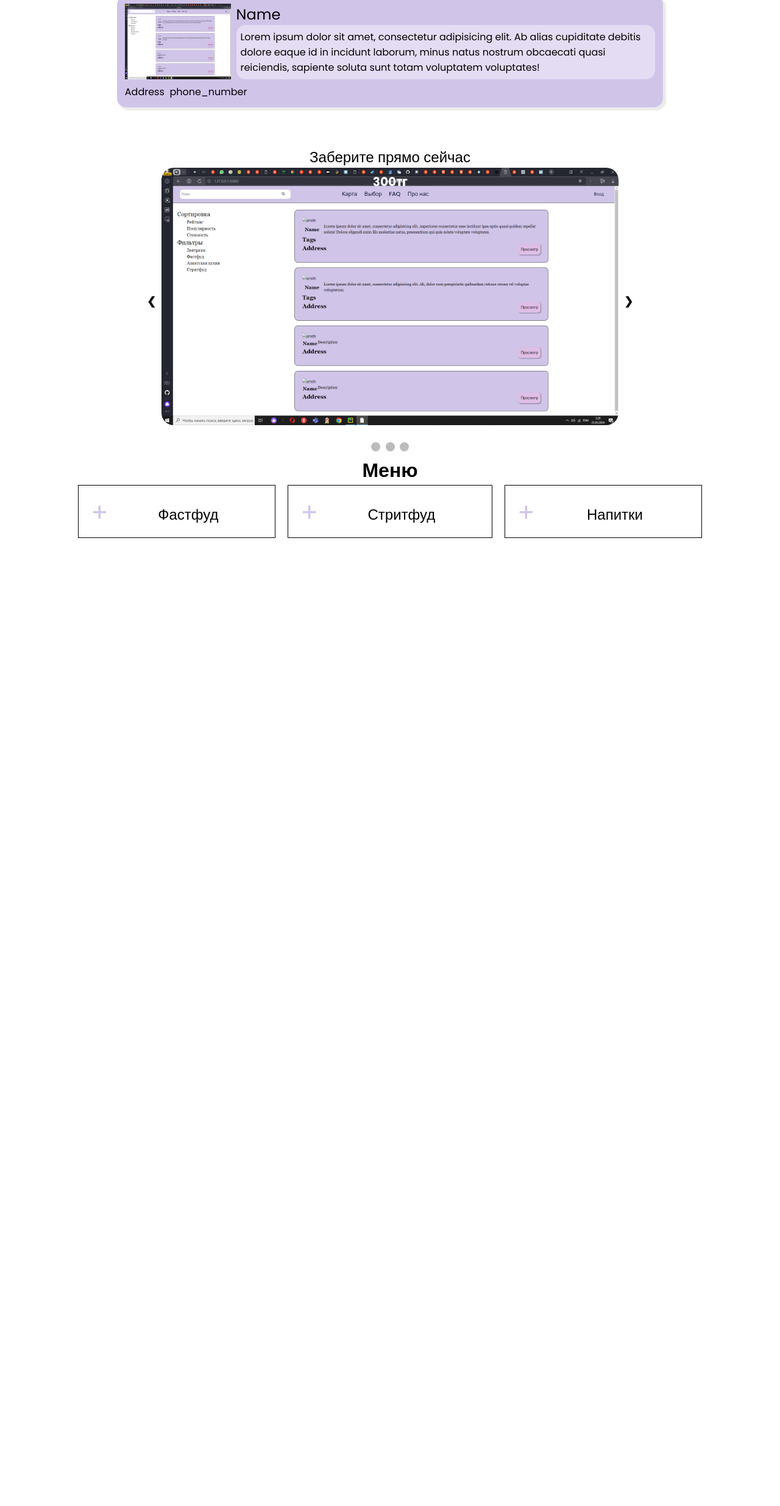
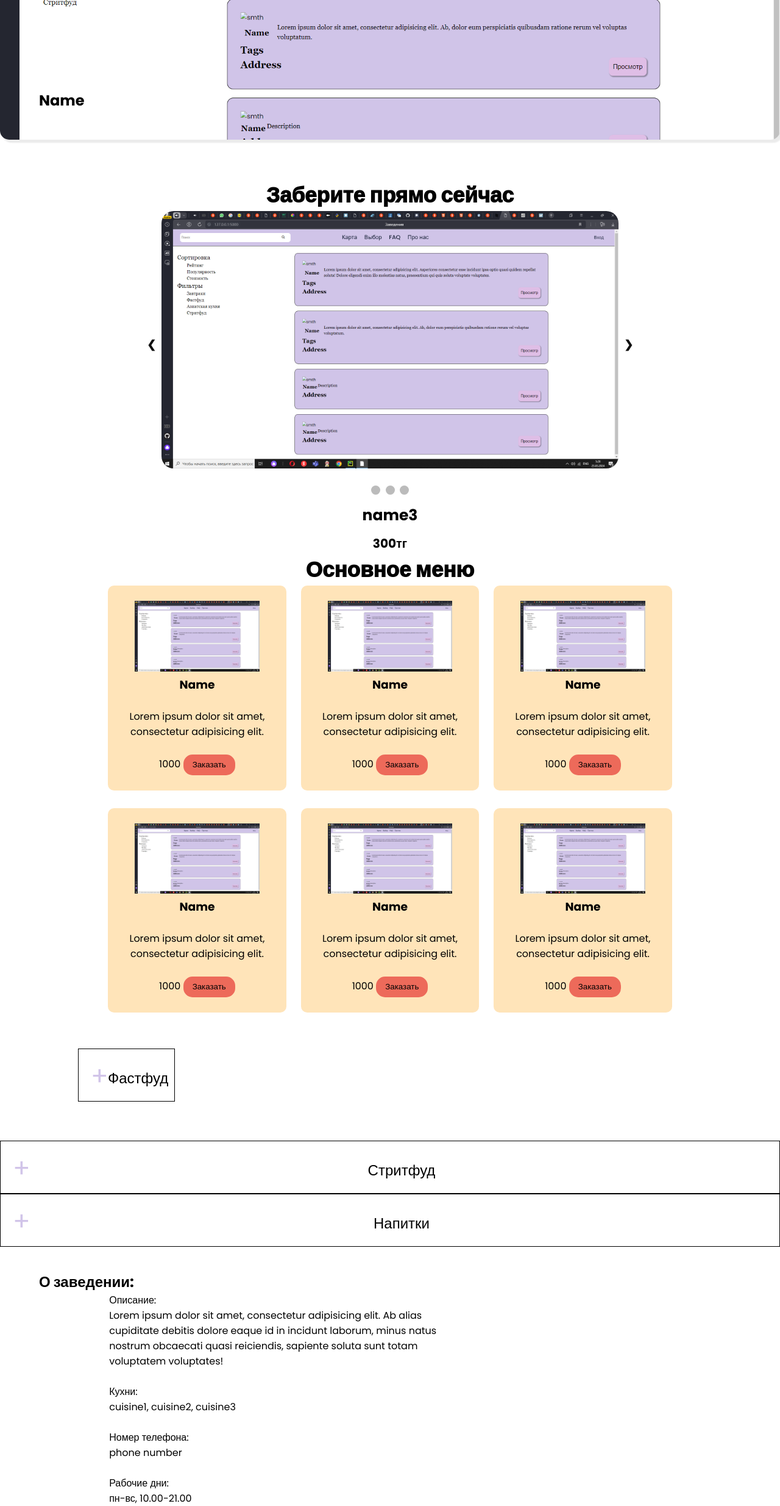
Before and after one commit to vLadimIR007kz/cafe_repo, a Flask app: page /Account in a window 1280 px wide; the page is wider, and only the part inside the window is pictured. Shown: the part 71-2540 px from the top of that part at 61% size. Before the commit the page ends 953 px from the top of that part, so only its background shows below. Run offline with Flask 3, Linux system fonts and the light colour scheme; a map, chart or similar area stays blank; some libraries are stand-ins or nearby versions.

Commit message:
account changes

```diff
--- a/Food_Something/static/Account.css
+++ b/Food_Something/static/Account.css
@@ -1,28 +1,31 @@
 .mainpage{
     display: flex;
     flex-direction: column;
+    margin-bottom: 40px;
 }
 
 .card{
-    position: static;
-    width: 70%;
-    margin: 5% 15%;
-    background-color: #d1c4e9;
+    position: relative;
+    width: 100%;
+    height: 300px;
     box-shadow: 4px 4px 2px 1px rgba(204, 204, 204, .4  );
     border-radius: 15px;
-    padding: 1%;
+    background-color: #ED6A5A;
+    background-image: url('static/img.png');
+    background-size: cover;
+    background-position: center;
+    margin-bottom: 5%;
 }
 
-.desc{
+.title{
     display: flex;
     flex-direction: row;
     justify-content: space-between;
     gap: 1%;
-
-}
-
-.desc img{
-    float: left;
+    height: 100%
+    max-width: 100%;
+    padding-top: 17%;
+    padding-left: 5%;
 }
 
 .desc p{
@@ -38,10 +41,20 @@
     gap: 1%;
 }
 
-h2{
-    font-weight: 400;
+.tittle h2{
+    font-weight: 800;
 }
 
+.current h2{
+    font-size: 35px;
+    font-weight: 1000;
+}
+
+.current{
+    position: relative;
+    width: 100%;
+    margin-bottom: 7%;
+}
 
 .slideshow-container {
   max-width: 1000px;
@@ -91,12 +104,26 @@
 }
 
 .numbertext {
-  color: #fff;
+  color: #000;
   font-size: 20px;
-  font-weight: 1000;
-  padding: 8px 12px;
+  font-weight: 800;
+  padding: 530px 12px;
   position: absolute;
   top: 0;
+}
+
+.nametext {
+  color: #000;
+  font-size: 25px;
+  font-weight: 800;
+  padding: 480px 12px;
+  position: absolute;
+  top: 0;
+}
+
+.menu h2{
+    font-size: 35px;
+    font-weight: 1000;
 }
 
 .container{
@@ -143,11 +170,20 @@
 
 .faq-content {
   margin: 0 auto;
+   width: 80%;
+   justify-content: space-between;
+   display: grid;
+   grid-template-columns: repeat(3, auto);
+   gap: 2%;
+   margin-bottom: 5%;
 }
 
 .faq-question {
   padding: 20px 0;
   border-bottom: 1px dotted #d1c4e9;
+    text-align: center;
+    border: 1px solid #000;
+    height: fit-content;
 }
 
 .panel-title {
@@ -162,17 +198,25 @@
 
 .panel-content {
   font-size: 20px;
-  padding: 0px 14px;
-  margin: 0 40px;
+  padding-top: 40px;
   height: 0;
   overflow: hidden;
   z-index: -1;
-  position: relative;
+  position: absolute;
+  width: 100%;
   opacity: 0;
   -webkit-transition: .4s ease;
   -moz-transition: .4s ease;
   -o-transition: .4s ease;
   transition: .4s ease;
+  margin-bottom: 5%;
+  flex-wrap: wrap;
+   display: flex;
+}
+
+.panel-container{
+    display: flex;
+    flex-direction: column;
 }
 
 .panel:checked ~ .panel-content{
@@ -211,21 +255,67 @@
   display: none;
 }
 
-.faq-content{
-    width: 80%;
-    justify-content: space-between;
-    display: grid;
-    grid-template-columns: repeat(3, auto);
-    gap: 2%;
+.menu{
+    text-align: center;
+    margin-bottom: 30px;
 }
 
-.faq-question{
-    text-align: center;
-    border: 1px solid #000;
-    height: fit-content;
+.list{
+    margin: 0 auto;
+    max-width: 80%;
+    padding-left: 25px;
+    padding-right: 25px;
+    display: flex;
+    flex-wrap: wrap;
+    box-sizing: border-box;
+    justify-content: space-evenly;
+    -webkit-transition: .4s ease;
+  -moz-transition: .4s ease;
+  -o-transition: .4s ease;
+  transition: .4s ease;
 }
 
-.menu{
-    text-align: center;
-    margin-bottom: 1%;
+.panel1{
+    position: relative;
+    max-width: 30%;
+    border-radius: 10px;
+    background-color: #FFE4B9;
+    padding-top: 25px;
+    padding-bottom: 25px;
+    margin-bottom: 3%;
 }
+
+.order-button{
+    background-color: #ED6A5A;
+    padding: 7px 15px 7px 15px;
+    border-radius: 15px;
+    border: none;
+}
+
+.order-button:hover{
+    box-shadow: 0px 0px 10px #ED6A5A;
+    cursor: pointer;
+}
+
+.about-rest{
+    max-width: 90%;
+    margin: 0 auto;
+}
+
+.description{
+    display: flex;
+    flex-direction: raw;
+    flex-wrap: wrap;
+    box-sizing: border-box;
+    justify-content: center;
+}
+
+.text-descr{
+    position: relative;
+    width: 50%;
+}
+
+.map-descr{
+    position: relative;
+    width: 30%;
+}
--- a/Food_Something/templates/Account.html
+++ b/Food_Something/templates/Account.html
@@ -16,17 +16,9 @@
         <div class="navbar">
             {% include "base.html" %}
         </div>
-        <div class="card">
-            <div class="desc">
-                <img src="static/img.png" width="20%" alt="smth">
-                <div class="name">
-                    <h2>Name</h2>
-                    <p>Lorem ipsum dolor sit amet, consectetur adipisicing elit. Ab alias cupiditate debitis dolore eaque id in incidunt laborum, minus natus nostrum obcaecati quasi reiciendis, sapiente soluta sunt totam voluptatem voluptates!</p>
-                </div>
-            </div>
-            <div class="contacts">
-                <p>Address</p>
-                <p>phone_number</p>
+        <div class="card" style="background-image: url('static/img.png'); background-size: cover; background-position: center;">
+            <div class="title">
+                <h2>Name</h2>
             </div>
         </div>
 
@@ -36,21 +28,25 @@
         </div>
         <div class="slideshow-container">
   <div class="pic" style="display: none;justify-content: center;">
+      <div class="nametext" style="display: none;">name1</div>
       <div class="numbertext" style="display: none;">100тг</div>
           <img src="static\img.png" style="width:75%; border-radius: 20px;">
   </div>
 
   <div class="mySlides fade" style="display: none;justify-content: center;">
+      <div class="nametext">name1</div>
     <div class="numbertext">100тг</div>
         <img src="static\img.png" style="width:75%; border-radius: 20px;">
   </div>
 
   <div class="mySlides fade" style="display: none;justify-content: center;">
+      <div class="nametext">name2</div>
     <div class="numbertext">200тг</div>
         <img src="static\img.png" style="width:75%; border-radius: 20px;">
   </div>
 
   <div class="mySlides fade" style="display: flex;justify-content: center;">
+      <div class="nametext">name3</div>
     <div class="numbertext">300тг</div>
     <img src="static\img.png" style="width:75%; border-radius: 20px;">
   </div>
@@ -68,19 +64,100 @@
         </div>
 
         <div class="menu">
-            <h1>Меню</h1>
+            <h2>Основное меню</h2>
+
+            <div class="list">
+            <div class="panel1">
+                        <img src="static/img.png" width="70%" alt="smth">
+                         <h3 class="food-name">Name</h3>
+                         <br>
+                         <p class="food-descr">Lorem ipsum dolor sit amet, consectetur adipisicing elit. </p>
+                         <br>
+                <div class="oneline">
+                    <span class="food-price">1000</span>
+                    <span> <button class="order-button">Заказать</button> </span>
+            </div>
+            </div>
+
+<div class="panel1">
+                        <img src="static/img.png" width="70%" alt="smth">
+                         <h3 class="food-name">Name</h3>
+                         <br>
+                         <p class="food-descr">Lorem ipsum dolor sit amet, consectetur adipisicing elit. </p>
+                         <br>
+                <div class="oneline">
+                    <span class="food-price">1000</span>
+                    <span> <button class="order-button">Заказать</button> </span>
+            </div>
+            </div>
+
+                <div class="panel1">
+                        <img src="static/img.png" width="70%" alt="smth">
+                         <h3 class="food-name">Name</h3>
+                         <br>
+                         <p class="food-descr">Lorem ipsum dolor sit amet, consectetur adipisicing elit. </p>
+                         <br>
+                <div class="oneline">
+                    <span class="food-price">1000</span>
+                    <span> <button class="order-button">Заказать</button> </span>
+            </div>
+            </div>
+
+                 <div class="panel1">
+                        <img src="static/img.png" width="70%" alt="smth">
+                         <h3 class="food-name">Name</h3>
+                         <br>
+                         <p class="food-descr">Lorem ipsum dolor sit amet, consectetur adipisicing elit. </p>
+                         <br>
+                <div class="oneline">
+                    <span class="food-price">1000</span>
+                    <span> <button class="order-button">Заказать</button> </span>
+            </div>
+            </div>
+
+<div class="panel1">
+                        <img src="static/img.png" width="70%" alt="smth">
+                         <h3 class="food-name">Name</h3>
+                         <br>
+                         <p class="food-descr">Lorem ipsum dolor sit amet, consectetur adipisicing elit. </p>
+                         <br>
+                <div class="oneline">
+                    <span class="food-price">1000</span>
+                    <span> <button class="order-button">Заказать</button> </span>
+            </div>
+            </div>
+
+                <div class="panel1">
+                        <img src="static/img.png" width="70%" alt="smth">
+                         <h3 class="food-name">Name</h3>
+                         <br>
+                         <p class="food-descr">Lorem ipsum dolor sit amet, consectetur adipisicing elit. </p>
+                         <br>
+                <div class="oneline">
+                    <span class="food-price">1000</span>
+                    <span> <button class="order-button">Заказать</button> </span>
+            </div>
+            </div>
+
+
+                </div>
+            </div>
+
+
+
+
+
+
             <div class="faq-content">
   <div class="faq-question">
     <input id="q1" type="checkbox" class="panel">
     <div class="plus">+</div>
     <label for="q1" class="panel-title">Фастфуд</label>
-    <div class="panel-content">
-        <img src="static\img.png" width="100%; " alt="picture_of_food">
-        <div class="price"><p>1000</p></div>
-        <img src="static\img.png" width="100%; " alt="picture_of_food">
-        <div class="price"><p>1000</p></div>
-    </div>
+        <div class="panel-content"><img src="static\img_2.png" width="100%; " alt="picture_of_food">
+        <div class="price"><p>2000</p></div>
+</div>
   </div>
+                </div>
 
   <div class="faq-question">
     <input id="q2" type="checkbox" class="panel">
@@ -104,7 +181,35 @@
 
         </div>
 
+<div class="about-rest">
+    <h2> О заведении:</h2>
+    <div class="description">
+    <div class="text-descr">
+    <div class="descr">
+        <p> Описание: </p>
+        <p>Lorem ipsum dolor sit amet, consectetur adipisicing elit. Ab alias cupiditate debitis dolore eaque id in incidunt laborum, minus natus nostrum obcaecati quasi reiciendis, sapiente soluta sunt totam voluptatem voluptates!</p>
+    </div>
+    <br>
+    <div class="cuisines">
+        <p> Кухни: </p>
+        <p> cuisine1, cuisine2, cuisine3 </p>
+    </div>
+    <br>
+    <div class="phone">
+        <p> Номер телефона: </p>
+        <p> phone number </p>
+    </div>
+    <br>
+    <div class="working-days">
+        <p> Рабочие дни: </p>
+        <p> пн-вс, 10.00-21.00 </p>
+    </div>
+    </div>
+    <div class="map-descr">
+<script type="text/javascript" charset="utf-8" async src="https://api-maps.yandex.ru/services/constructor/1.0/js/?um=constructor%3A3c62df069360c3a234e54e37c49890fd173314db09f57198c14128c280d610d9&amp;width=654&amp;height=300&amp;lang=ru_RU&amp;scroll=true"></script>
+    </div>
+</div>
+</div>
 
-    </div>
 </body>
 </html>
```
